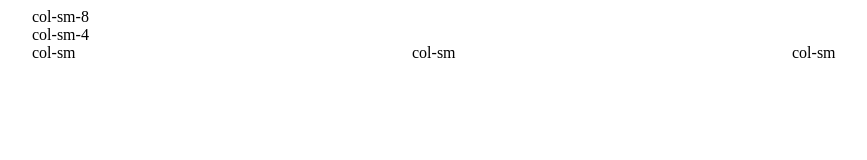
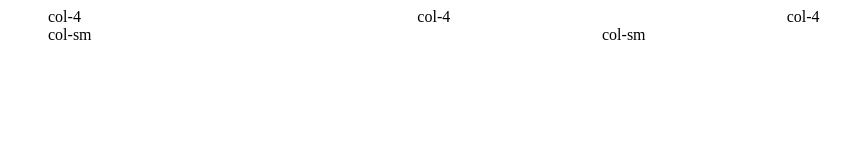
Before and after one commit to bernardodestefano/flexy, a website: page index.html in a window 1280 px wide. Shown: the whole page, without its empty margins (38-905 px from the left). Drawn offline with Linux system fonts and the light colour scheme.

Commit message:
fix box-sizing

```diff
--- a/index.html
+++ b/index.html
@@ -8,13 +8,13 @@
 <body>
   <section class="container">
     <div class="row">
-      <div class="col-sm-8">col-sm-8</div>
-      <div class="col-sm-4">col-sm-4</div>
+      <div class="col-4">col-4</div>
+      <div class="col-4">col-4</div>
+      <div class="col-4">col-4</div>
     </div>
     <div class="row">
-      <div class="col-sm">col-sm</div>
-      <div class="col-sm">col-sm</div>
-      <div class="col-sm">col-sm</div>
+      <div class="col-6">col-sm</div>
+      <div class="col-6">col-sm</div>
     </div>
   </section>
 </body>
--- a/src/flexy.scss
+++ b/src/flexy.scss
@@ -4,3 +4,13 @@
 @import 'utilities/display';
 @import 'utilities/flex';
 @import 'grid';
+
+html {
+  box-sizing: border-box;
+}
+
+*,
+*::before,
+*::after {
+  box-sizing: inherit;
+}
```
Also changed, not shown: dist/flexy.css, dist/flexy.min.css.
